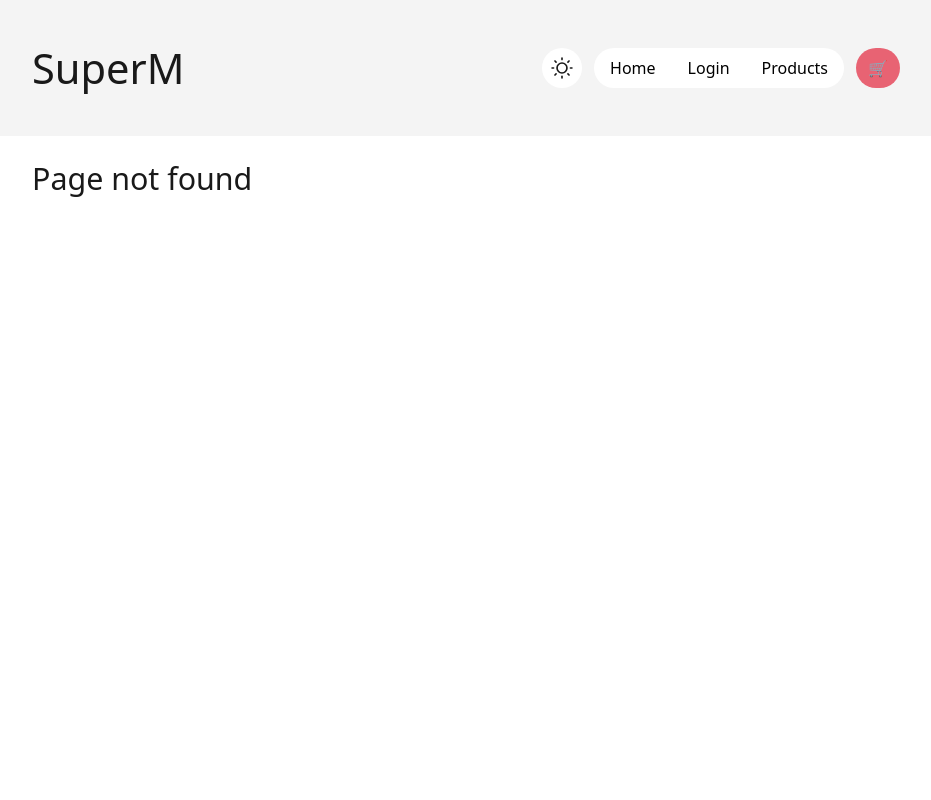
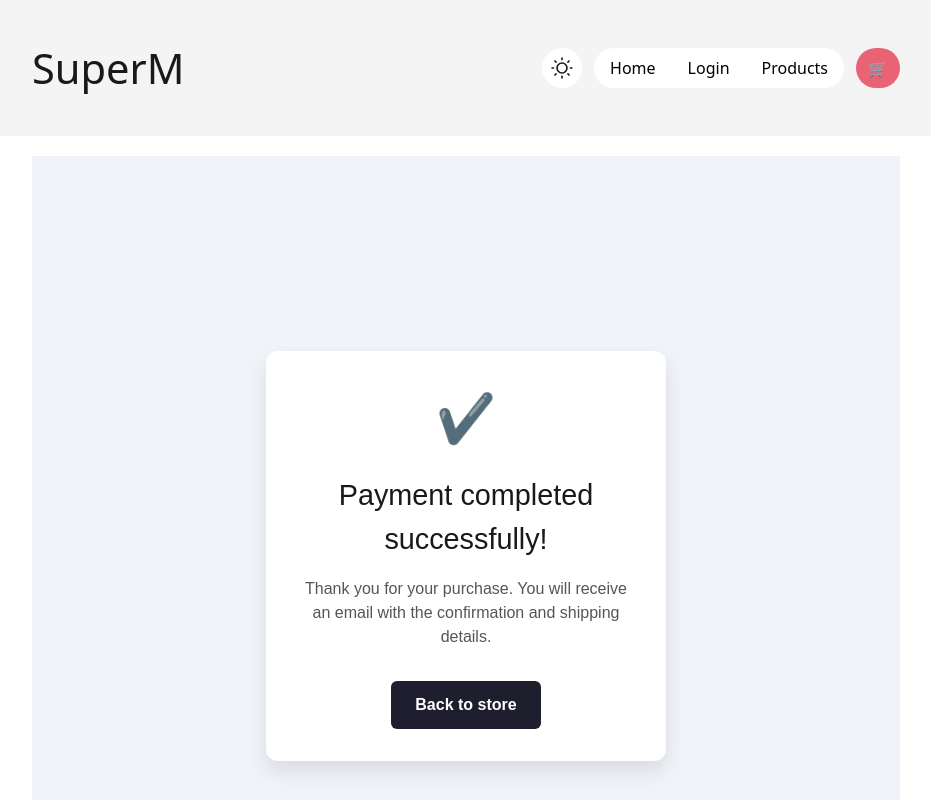
Before and after one commit to tavcoder/SuperM, a React (Vite) app: page /payment-success in a window 1280 px wide. Before the commit this address had no page. Shown: the top 800 px of the page, without its empty margins (174-1105 px from the left). Built offline with nearby package versions, Linux system fonts and the light colour scheme.

Commit message:
Add files via upload

```diff
--- a/src/App.jsx
+++ b/src/App.jsx
@@ -8,6 +8,8 @@ import Profile from "./pages/Profile.jsx";
 import Products from "./pages/Products.jsx";
 import ProductDetails from "./pages/ProductDetails.jsx";
 import Cart from "./pages/Cart.jsx";
+import PaymentFailure from "./pages/PaymentFailure.jsx";
+import PaymentSuccess from "./pages/PaymentSuccess.jsx";
 
 
 function App() {
@@ -65,6 +67,8 @@ function App() {
                         }
                     />
                     <Route path="/cart" element={<Cart user={user} />} />
+                    <Route path="/payment-failure" element={<PaymentFailure />} />
+                    <Route path="/payment-success" element={<PaymentSuccess />} />
                     <Route path="/admin" element={<AdminDashboard />} />
                     <Route path="*" element={<h1>Page not found</h1>} />
                 </Routes>
--- /dev/null
+++ b/src/components/ProcessingModal.jsx
@@ -0,0 +1,12 @@
+import "../styles/ProcessingModal.css";
+
+export default function ProcessingModal() {
+    return (
+        <div className="processing-overlay">
+            <div className="processing-modal">
+                <div className="spinner" />
+                <p>Processing your payment...</p>
+            </div>
+        </div>
+    );
+}
--- a/src/context/CartContext.jsx
+++ b/src/context/CartContext.jsx
@@ -1,4 +1,4 @@
-import { useState, useEffect,useContext, createContext } from "react";
+import { useState, useEffect, useContext, createContext } from "react";
 import { ToastContext } from './ToastContext';
 
 export const CartContext = createContext(null);
@@ -23,6 +23,10 @@ export function CartProvider({ children }) {
         (total, product) => total + product.final_price * product.quantity,
         0
     );
+
+    const clearCart = () => {
+        setCart([]);
+    };
 
     function handleAddProduct(newProduct) {
         const found = cart.find(product => String(product.id) === String(newProduct.id));
@@ -65,12 +69,15 @@ export function CartProvider({ children }) {
 
 
 
+
+
     return (
         <CartContext
             value={{
                 cart,
                 cartCount,
                 cartSum,
+                clearCart,
                 handleAddProduct,
                 handleRemoveProduct,
             }}
--- a/src/pages/Cart.jsx
+++ b/src/pages/Cart.jsx
@@ -1,13 +1,14 @@
-import { useId, useContext } from "react";
+import { useId, useContext, useState } from "react";
 import { Link } from "react-router";
 import { CartContext } from "../context/CartContext.jsx";
 import QuantitySelector from "../components/QuantitySelector.jsx";
-import "../styles/CartPage.css"; // nuevo archivo para estilos
+import ProcessingModal from "../components/ProcessingModal.jsx";
+import "../styles/CartPage.css";
 
 export default function Cart({ user }) {
     const emailId = useId();
-    const { cart, cartSum } = useContext(CartContext);
-
+    const { cart, cartSum, clearCart } = useContext(CartContext);
+    const [isProcessing, setIsProcessing] = useState(false);
     if (cart.length === 0) {
         return (
             <div className="cart-wrapper">
@@ -22,9 +23,11 @@ export default function Cart({ user }) {
     }
 
     return (
+        <>
+            {isProcessing && <ProcessingModal />}
             <div className="cart-container">
                 <div className="cart-left">
-                <h2 className="section-title">Shopping Card</h2>
+                    <h2 className="section-title">Shopping Cart</h2>
 
                     {cart.map((product) => (
                         <div key={product.id} className="cart-item">
@@ -62,7 +65,26 @@ export default function Cart({ user }) {
                         <p className="card-brand">VISA</p>
                     </div>
 
-                <form className="payment-form" onSubmit={(e) => e.preventDefault()}>
+                    <form
+                        className="payment-form"
+                        onSubmit={(e) => {
+                            e.preventDefault();
+                            setIsProcessing(true);
+
+                            const isSuccess = Math.random() > 0.2;
+
+                            setTimeout(() => {
+                                setIsProcessing(false);
+                                if (isSuccess) {
+                                    clearCart();
+                                    window.location.href = "/payment-success";
+
+                                } else {
+                                    window.location.href = "/payment-failure";
+                                }
+                            }, 2000);
+                        }}
+                    >
                         <label htmlFor={emailId}>Email:</label>
                         <input
                             id={emailId}
@@ -88,5 +110,6 @@ export default function Cart({ user }) {
                     </form>
                 </div>
             </div>
+        </>
     );
 }
--- /dev/null
+++ b/src/pages/PaymentFailure.jsx
@@ -0,0 +1,17 @@
+import { Link } from "react-router";
+import "../styles/PaymentFailure.css";
+
+export default function PaymentFailure() {
+    return (
+        <div className="failure-wrapper">
+            <div className="failure-card">
+                <div className="failure-icon">❌</div>
+                <h1> Payment Failed</h1>
+                <p className="failure-message">
+                    There was a problem processing your payment. Please try again.
+                </p>
+                <Link to="/checkout" className="btn-retry">Return to Cart</Link>
+            </div>
+        </div>
+    );
+}
--- /dev/null
+++ b/src/pages/PaymentSuccess.jsx
@@ -0,0 +1,17 @@
+import { Link } from "react-router";
+import "../styles/PaymentSuccess.css";
+
+export default function PaymentSuccess() {
+    return (
+        <div className="success-wrapper">
+            <div className="success-card">
+                <div className="success-icon">✔️</div>
+                <h1>Payment completed successfully!</h1>
+                <p className="success-message">
+                    Thank you for your purchase. You will receive an email with the confirmation and shipping details.
+                </p>
+                <Link to="/products" className="btn-return">Back to store</Link>
+            </div>
+        </div>
+    );
+}
--- /dev/null
+++ b/src/styles/PaymentFailure.css
@@ -0,0 +1,42 @@
+.failure-wrapper {
+    display: flex;
+    justify-content: center;
+    align-items: center;
+    height: 100vh;
+    background-color: #fff5f5;
+}
+
+.failure-card {
+    background: #ffe5e5;
+    border: 1px solid #ffcccc;
+    padding: 2rem 3rem;
+    border-radius: 12px;
+    text-align: center;
+    box-shadow: 0 4px 12px rgba(255, 0, 0, 0.1);
+}
+
+.failure-icon {
+    font-size: 3rem;
+    margin-bottom: 1rem;
+    color: #ff0000;
+}
+
+.failure-message {
+    color: #800000;
+    margin: 1rem 0 2rem;
+    font-size: 1.1rem;
+}
+
+.btn-retry {
+    display: inline-block;
+    padding: 0.8rem 1.5rem;
+    background-color: #ff4d4d;
+    color: white;
+    border-radius: 8px;
+    text-decoration: none;
+    transition: background-color 0.3s ease;
+}
+
+.btn-retry:hover {
+    background-color: #cc0000;
+}
--- /dev/null
+++ b/src/styles/PaymentSuccess.css
@@ -0,0 +1,51 @@
+.success-wrapper {
+    min-height: 100vh;
+    display: flex;
+    align-items: center;
+    justify-content: center;
+    background-color: #f0f4f8;
+    padding: 1rem;
+    font-family: 'Arial', sans-serif;
+}
+
+.success-card {
+    background-color: white;
+    padding: 2rem;
+    border-radius: 12px;
+    box-shadow: 0 10px 20px rgba(0, 0, 0, 0.1);
+    max-width: 400px;
+    width: 100%;
+    text-align: center;
+}
+
+.success-icon {
+    font-size: 3rem;
+    color: green;
+    margin-bottom: 1rem;
+}
+
+.success-card h1 {
+    font-size: 1.8rem;
+    margin-bottom: 1rem;
+}
+
+.success-message {
+    font-size: 1rem;
+    margin-bottom: 2rem;
+    color: #555;
+}
+
+.btn-return {
+    background-color: #1e1e2f;
+    color: white;
+    text-decoration: none;
+    padding: 0.75rem 1.5rem;
+    border-radius: 6px;
+    display: inline-block;
+    font-weight: bold;
+    transition: background 0.3s;
+}
+
+.btn-return:hover {
+    background-color: #333;
+}
--- /dev/null
+++ b/src/styles/ProcessingModal.css
@@ -0,0 +1,36 @@
+.processing-overlay {
+    position: fixed;
+    top: 0;
+    left: 0;
+    width: 100%;
+    height: 100%;
+    background: rgba(0, 0, 0, 0.4);
+    display: flex;
+    justify-content: center;
+    align-items: center;
+    z-index: 999;
+}
+
+.processing-modal {
+    background: white;
+    padding: 30px 50px;
+    border-radius: 10px;
+    box-shadow: 0 0 10px rgba(0, 0, 0, 0.3);
+    text-align: center;
+}
+
+.spinner {
+    width: 40px;
+    height: 40px;
+    margin: 0 auto 15px;
+    border: 4px solid #ccc;
+    border-top-color: #333;
+    border-radius: 50%;
+    animation: spin 0.8s linear infinite;
+}
+
+@keyframes spin {
+    to {
+        transform: rotate(360deg);
+    }
+}
```
Lines whose indentation alone changed are shown as unchanged.
